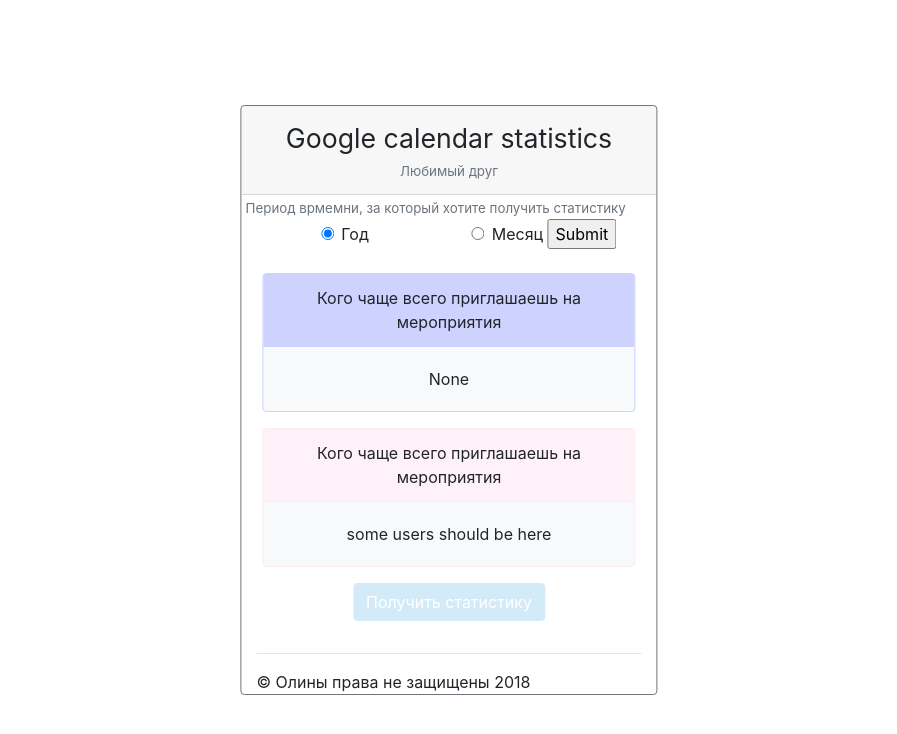
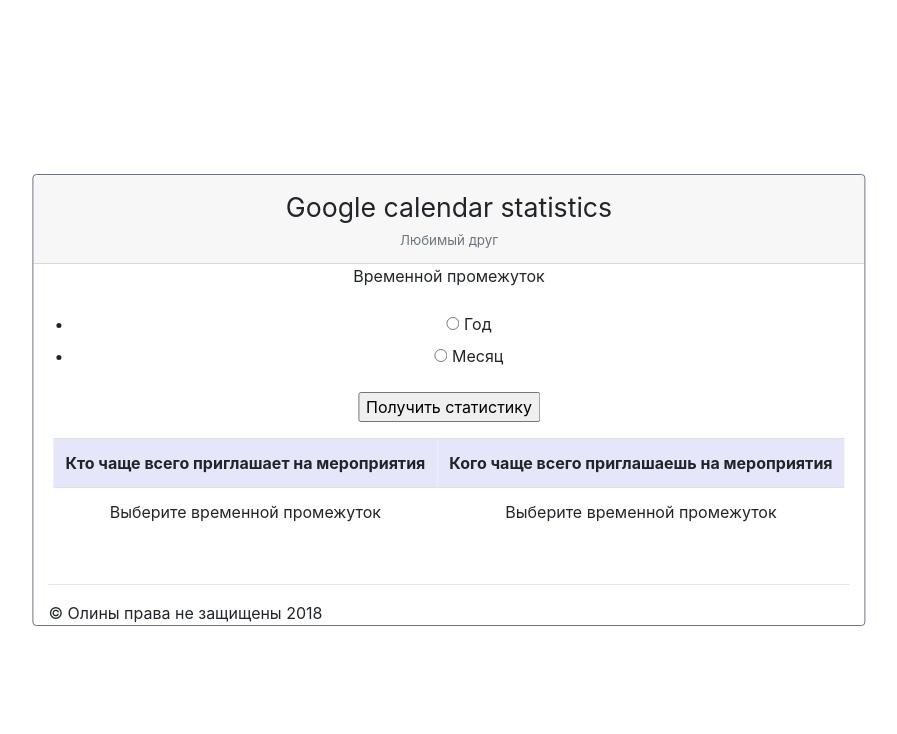
Before and after one commit to moevm/nosql2018-google_calendar, a Flask app: page /lovelyFriend in a window 1280 px wide. Shown: the top 734 px of the page, without its empty margins (191-1088 px from the left). Run offline with Flask 2, Linux system fonts and the light colour scheme; parts of the project's set-up code (start-up, migrations or seed data) failed here and were passed over; some libraries are stand-ins or nearby versions.

Commit message:
Add files via upload

```diff
--- a/src/templates/lovelyFriend.html
+++ b/src/templates/lovelyFriend.html
@@ -14,44 +14,44 @@
       Google calendar statistics
       <small class="form-text text-muted" style="font-size: 10pt" >Любимый друг</small>
     </div>
-      <form method="post">
-        <fieldset class="form-group">
-            <small class="form-text text-muted" style="font-size: 10pt; margin-left:1%"> Период врмемни, за который хотите получить статистику</small>
-            <div class="form-check" align = 'center'>
-              <label class="form-check-label" style = 'margin-left: 10%'>
-                <input type="radio" class="form-check-input" name="options" id="optionsRadios1" value="option1" checked="">
-                Год
-              </label>
-              <label class="form-check-label" style = 'margin-left: 30%'>
-                <input type="radio" class="form-check-input" name="options" id="optionsRadios2" value="option2">
-                Месяц
-              </label>
-                <label>
-                    <input type="submit">
-                </label>
-            </div>
-          </fieldset>
+      <form method="post" align = 'center'>
+        {{ form.hidden_tag() }}
+        <p>
+            {{ form.Data.label  }} {{ form.Data() }}
+            {{ form.submit }}
+        </p>
       </form>
-      <div class="card bg-light mb-3" style="max-width: 90%;margin-left: 5%; border-color: #ced2ff" align ='center'>
-        <div class="card-header" style=' background: #ced2ff; border-color: #ced2ff'>Кого чаще всего приглашаешь на мероприятия</div>
-        <div class="card-body">
-            <p class="card-text">
-                <output name='result'> {{ flag }} </output>
-            </p>
-        </div>
-      </div>
-      <div class="card bg-light mb-3" style="max-width: 90%; margin-left: 5%;border-color: #feeaf5" align ='center'>
-        <div class="card-header" style="background:#fef2f8; border-color: #feeaf5">Кого чаще всего приглашаешь на мероприятия</div>
-        <div class="card-body">
-          <p class="card-text">
-            <output name='result'> some users should be here </output>
-          </p>
-        </div>
-      </div>
-      <div align = 'center' >
-        <p>
-          <a class='btn btn-info' style = "background: #d3ebf9; border-color: #d3ebf9">Получить статистику</a>
-        </p>
+      <div style="margin-left:20px; margin-right:20px">
+          <table class="table table-striped" align="'center">
+              <tr style="background:#E6E6FA; border-color: #E6E6FA">
+                  <th scope="col" align="'center">Кто чаще всего приглашает на мероприятия</th>
+                  <th scope="col" align="center"> Кого чаще всего приглашаешь на мероприятия</th>
+              </tr>
+              <tr>
+                  <td align='center'>
+                      {% if organiser==None %}
+                        <p> Выберите временной промежуток</p>
+                      {% else %}
+                          {% for key, value in organiser.items() %}
+                              <p>
+                                  {{ key }}: {{ value }}
+                              </p>
+                          {% endfor %}
+                      {% endif %}
+                  </td>
+                  <td align='center'>
+                      {% if organiser==None %}
+                        <p> Выберите временной промежуток</p>
+                      {% else %}
+                          {% for key, value in guests.items() %}
+                              <p>
+                                  {{ key }}: {{ value }}
+                              </p>
+                          {% endfor %}
+                      {% endif %}
+                  </td>
+               </tr>
+          </table>
       </div>
   <div class='container'>
     <hr>
```
Also changed, not shown: src/templates/main.html (+7 -2 lines), src/templates/organizedEvents.html (+17 -21 lines).
